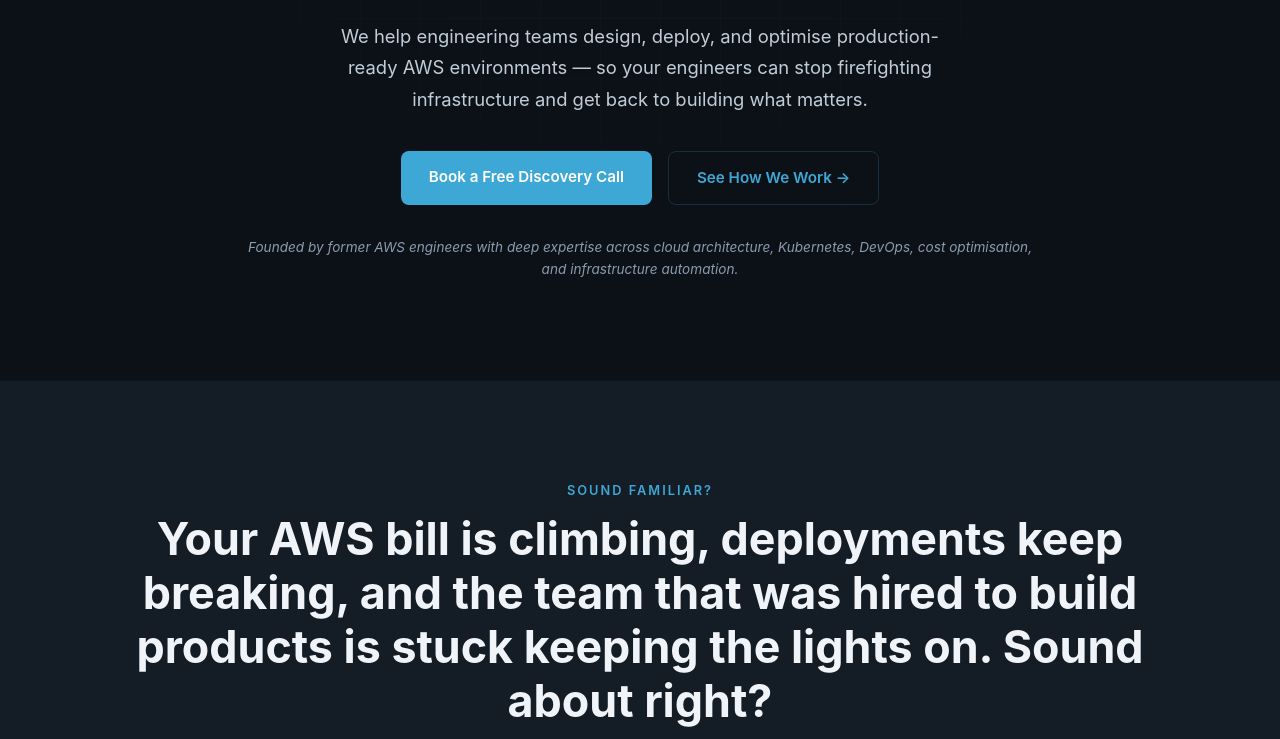
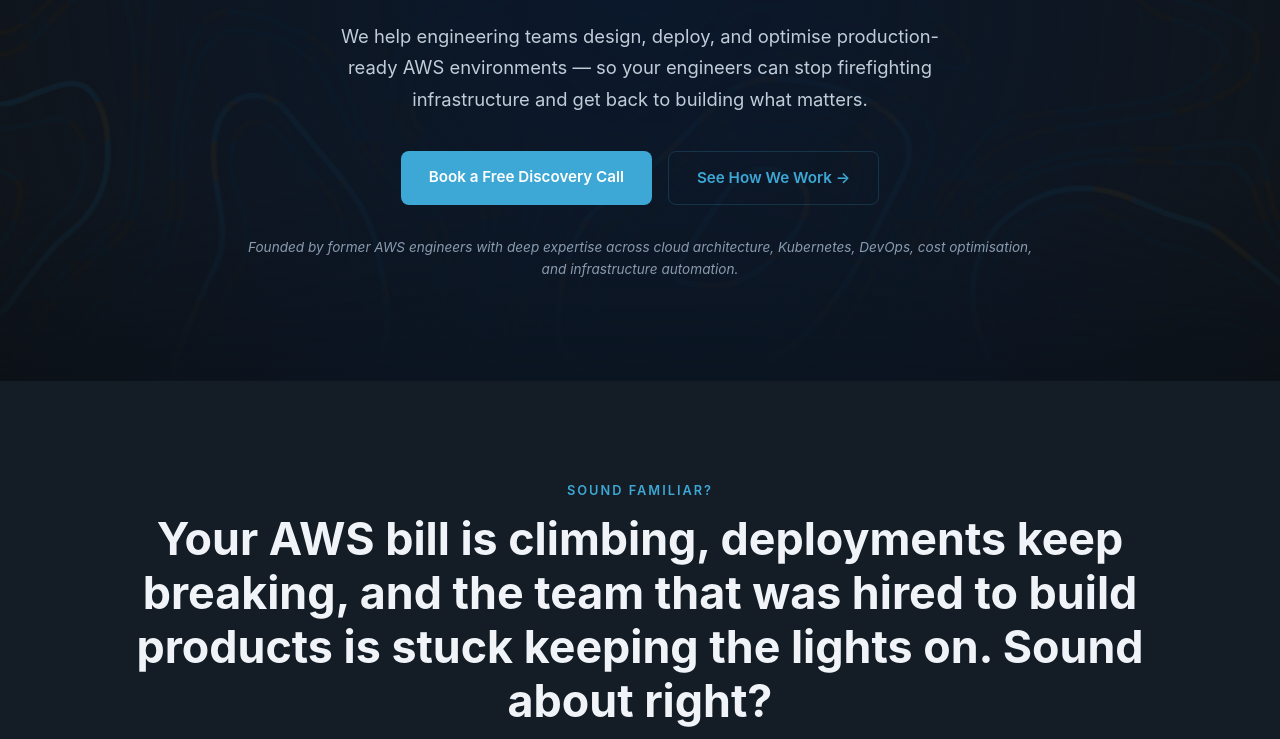
Before and after one commit to jayp-collab/cloudforge-website, a plain HTML site: page index.html in a window 1280 px wide. Shown: the part 402-1141 px from the top of the page. Drawn offline with Linux system fonts and the light colour scheme.

Commit message:
feat: topo contour hero background with drift animation, recolored to company palette, cleanup test files, update homepage screenshot

```diff
--- a/index.html
+++ b/index.html
@@ -5,6 +5,39 @@
   <meta name="viewport" content="width=device-width, initial-scale=1.0">
   <title>CloudForge Consulting — Homepage Mockup</title>
   <link rel="stylesheet" href="styles.css">
+  <style>
+    .hero__topo-wrap {
+      position: absolute;
+      inset: 0;
+      z-index: 0;
+      overflow: hidden;
+    }
+    .hero__topo-wrap::before {
+      content: '';
+      position: absolute;
+      inset: -20px;
+      background: url('assets/topo-bg.jpg') center center / cover no-repeat;
+      opacity: 0.2;
+      animation: drift 18s ease-in-out infinite;
+    }
+    .hero__topo-wrap::after {
+      content: '';
+      position: absolute;
+      inset: 0;
+      background:
+        radial-gradient(circle at center, rgba(10, 25, 47, 0.85) 0%, rgba(10, 25, 47, 0.4) 60%, rgba(10, 25, 47, 0) 100%),
+        linear-gradient(180deg, var(--navy) 0%, transparent 25%, transparent 75%, var(--navy) 100%);
+    }
+    .hero__grid { display: none; }
+    .hero__bg { display: none; }
+    @keyframes drift {
+      0% { transform: translate(0, 0) scale(1.1); }
+      25% { transform: translate(-30px, 15px) scale(1.12); }
+      50% { transform: translate(20px, -25px) scale(1.1); }
+      75% { transform: translate(-15px, -10px) scale(1.13); }
+      100% { transform: translate(0, 0) scale(1.1); }
+    }
+  </style>
 </head>
 <body>
 
@@ -47,8 +80,8 @@
       </div>
       <p class="hero__proof">Founded by former AWS engineers with deep expertise across cloud architecture, Kubernetes, DevOps, cost optimisation, and infrastructure automation.</p>
     </div>
-    <!-- Decorative grid background -->
-    <div class="hero__grid" aria-hidden="true"></div>
+    <!-- Decorative topo background -->
+    <div class="hero__topo-wrap" aria-hidden="true"></div>
   </header>
 
   <!-- ===== PROBLEM STATEMENT ===== -->
--- a/styles.css
+++ b/styles.css
@@ -219,14 +219,23 @@
 
 /* Decorative grid */
 .hero__grid {
+  display: none;
+}
+
+.hero__bg {
   position: absolute;
   inset: 0;
-  background-image:
-    linear-gradient(rgba(61,168,213,0.04) 1px, transparent 1px),
-    linear-gradient(90deg, rgba(61,168,213,0.04) 1px, transparent 1px);
-  background-size: 60px 60px;
-  mask-image: radial-gradient(ellipse 60% 60% at 50% 40%, black 20%, transparent 70%);
-  -webkit-mask-image: radial-gradient(ellipse 60% 60% at 50% 40%, black 20%, transparent 70%);
+  z-index: 0;
+  background: url('assets/hero-bg.png') center center / cover no-repeat;
+  opacity: 0.15;
+  filter: blur(1px);
+}
+
+.hero__bg::after {
+  content: '';
+  position: absolute;
+  inset: 0;
+  background: linear-gradient(180deg, var(--navy) 0%, transparent 30%, transparent 70%, var(--navy) 100%);
 }
 
 /* ================================================================
```
Also changed, not shown: assets/hero-bg.png (added), assets/topo-bg.jpg (added), 1 other file.
